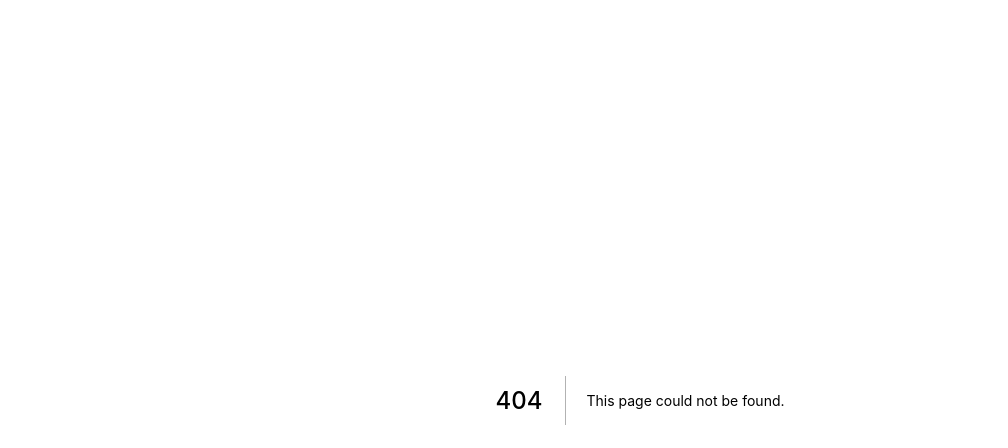
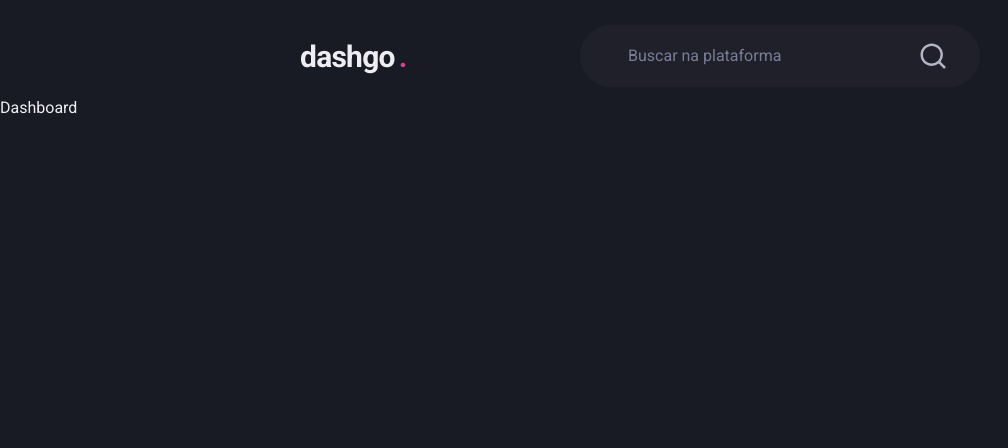
Before and after one commit to DaksonC/dashgo-ignite, a Next.js app: page /dashboard in a window 1280 px wide. Before the commit this address had no page. Shown: the top 448 px of the page, without its empty margins (0-1008 px from the left). Built offline with nearby package versions, Linux system fonts and the light colour scheme.

Commit message:
feat: cria componente header

```diff
--- a/package.json
+++ b/package.json
@@ -16,7 +16,8 @@
     "framer-motion": "^7.2.1",
     "next": "12.2.5",
     "react": "18.2.0",
-    "react-dom": "18.2.0"
+    "react-dom": "18.2.0",
+    "react-icons": "^4.4.0"
   },
   "devDependencies": {
     "@types/node": "^18.7.14",
--- /dev/null
+++ b/src/components/Header.tsx
@@ -0,0 +1,54 @@
+import { Flex, Input, Text, Icon } from '@chakra-ui/react'
+import { RiSearchLine } from 'react-icons/ri'
+
+export default function Header() {
+  return (
+    <Flex
+      as="header"
+      w="100%"
+      h="20"
+      maxWidth={1488}
+      mx="auto"
+      mt="4"
+      px="6"
+      align="center"
+      justify="center"
+    >
+      <Text
+        fontSize="3xl"
+        fontWeight="bold"
+        letterSpacing="tight"
+        w="64"
+      >
+        dashgo
+        <Text as="span" ml="1" color="pink.500">.</Text>
+      </Text>
+      <Flex
+        as="label"
+        flex="1"
+        py="4"
+        px="8"
+        ml="6"
+        maxWidth={400}
+        alignSelf="center"
+        color="gray.200"
+        position="relative"
+        bg="gray.800"
+        borderRadius="full"
+      >
+        <Input
+          color="gray.50"
+          variant="unstyled"
+          px="4"
+          mr="4"
+          placeholder="Buscar na plataforma"
+          _placeholder={{ color: 'gray.400' }}
+        />
+        <Icon
+          as={RiSearchLine}
+          fontSize="30"
+        />
+      </Flex>
+    </Flex>
+  );
+}
--- /dev/null
+++ b/src/pages/dashboard.tsx
@@ -0,0 +1,10 @@
+import Header from "../components/Header";
+
+export default function Dashboard() {
+  return (
+    <div>
+      <Header />
+      <h1>Dashboard</h1>
+    </div>
+  );
+}
```
Also changed, not shown: 1 other file (tests, documents, lock files or other folders).
